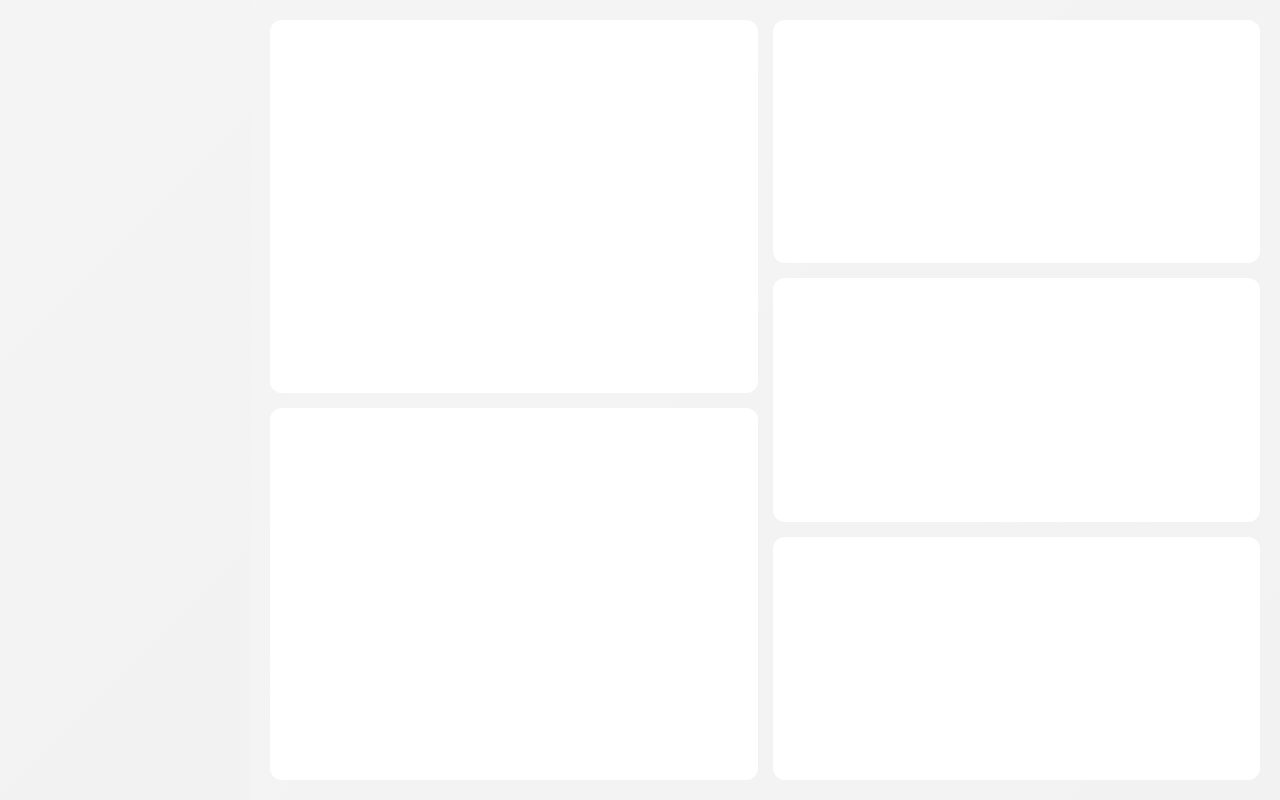
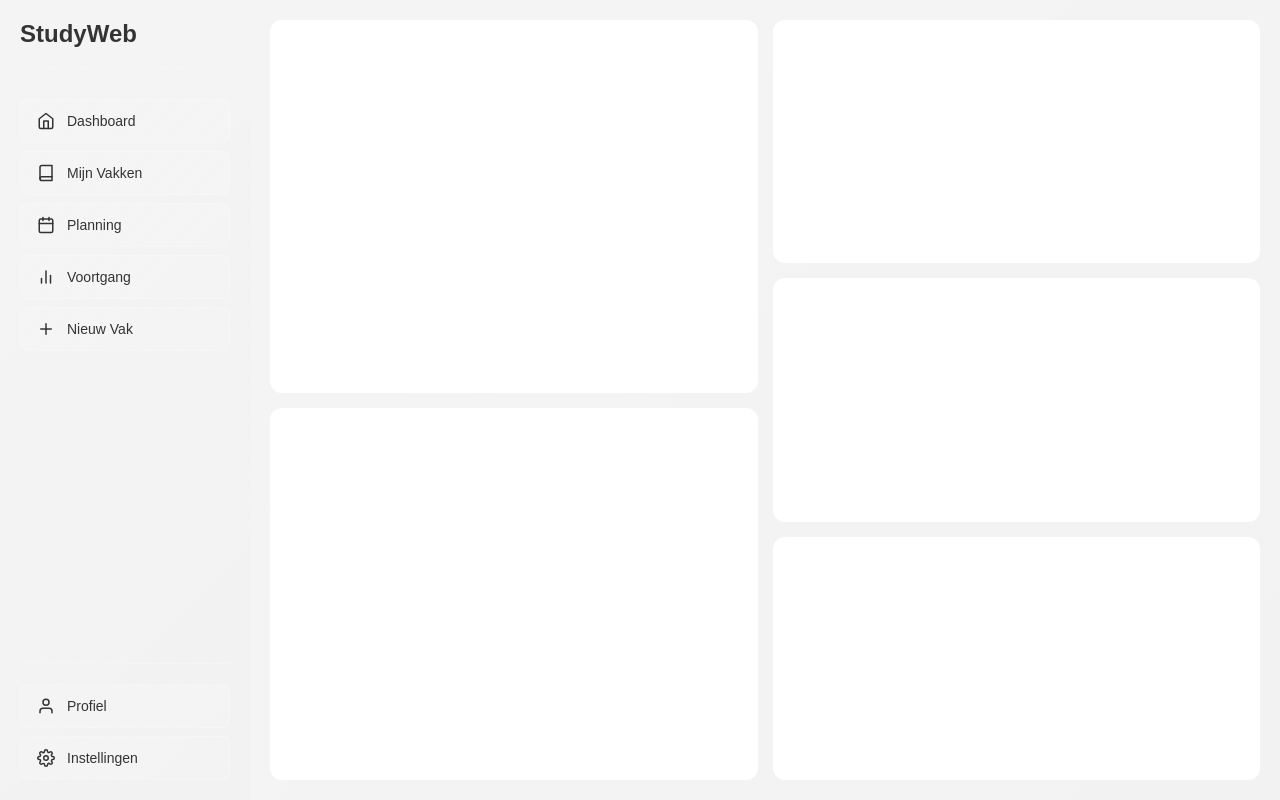
Before and after one commit to Mobinamr/sproot, a Next.js app: page / in a window 1280 px wide. Built offline with nearby package versions, Linux system fonts and the light colour scheme.

Commit message:
Add sidebar buttons with icons using React Icons

```diff
--- a/app/components/Sidebar.js
+++ b/app/components/Sidebar.js
@@ -1,6 +1,52 @@
+'use client'
+
+import { FiHome, FiBook, FiCalendar, FiBarChart2, FiSettings, FiPlus, FiUser } from 'react-icons/fi'
+
 export default function Sidebar() {
   return (
     <aside className="sidebar">
+      <div className="sidebar-header">
+        <h2>StudyWeb</h2>
+      </div>
+
+      <nav className="sidebar-nav">
+        <button className="sidebar-button">
+          <FiHome className="sidebar-icon" />
+          <span>Dashboard</span>
+        </button>
+
+        <button className="sidebar-button">
+          <FiBook className="sidebar-icon" />
+          <span>Mijn Vakken</span>
+        </button>
+
+        <button className="sidebar-button">
+          <FiCalendar className="sidebar-icon" />
+          <span>Planning</span>
+        </button>
+
+        <button className="sidebar-button">
+          <FiBarChart2 className="sidebar-icon" />
+          <span>Voortgang</span>
+        </button>
+
+        <button className="sidebar-button">
+          <FiPlus className="sidebar-icon" />
+          <span>Nieuw Vak</span>
+        </button>
+      </nav>
+
+      <div className="sidebar-footer">
+        <button className="sidebar-button">
+          <FiUser className="sidebar-icon" />
+          <span>Profiel</span>
+        </button>
+
+        <button className="sidebar-button">
+          <FiSettings className="sidebar-icon" />
+          <span>Instellingen</span>
+        </button>
+      </div>
     </aside>
   )
 }
--- a/app/globals.css
+++ b/app/globals.css
@@ -28,6 +28,67 @@ body {
   height: 100vh;
   left: 0;
   top: 0;
+  display: flex;
+  flex-direction: column;
+}
+
+.sidebar-header {
+  margin-bottom: 30px;
+  padding-bottom: 20px;
+  border-bottom: 1px solid rgba(255, 255, 255, 0.2);
+}
+
+.sidebar-header h2 {
+  color: #333;
+  font-size: 24px;
+  font-weight: 600;
+}
+
+.sidebar-nav {
+  flex: 1;
+  display: flex;
+  flex-direction: column;
+  gap: 8px;
+}
+
+.sidebar-footer {
+  margin-top: auto;
+  padding-top: 20px;
+  border-top: 1px solid rgba(255, 255, 255, 0.2);
+  display: flex;
+  flex-direction: column;
+  gap: 8px;
+}
+
+.sidebar-button {
+  display: flex;
+  align-items: center;
+  gap: 12px;
+  width: 100%;
+  padding: 12px 16px;
+  background: rgba(255, 255, 255, 0.1);
+  border: 1px solid rgba(255, 255, 255, 0.2);
+  border-radius: 8px;
+  color: #333;
+  font-size: 14px;
+  font-weight: 500;
+  cursor: pointer;
+  transition: all 0.2s ease;
+}
+
+.sidebar-button:hover {
+  background: rgba(255, 255, 255, 0.3);
+  transform: translateX(4px);
+}
+
+.sidebar-button:active {
+  transform: translateX(2px);
+}
+
+.sidebar-icon {
+  width: 18px;
+  height: 18px;
+  flex-shrink: 0;
 }
 
 .main-content {
--- a/package.json
+++ b/package.json
@@ -11,6 +11,7 @@
     "next": "16.2.7",
     "pg": "^8.21.0",
     "react": "19.2.4",
-    "react-dom": "19.2.4"
+    "react-dom": "19.2.4",
+    "react-icons": "^5.6.0"
   }
 }
```
Also changed, not shown: 1 other file (tests, documents, lock files or other folders).
